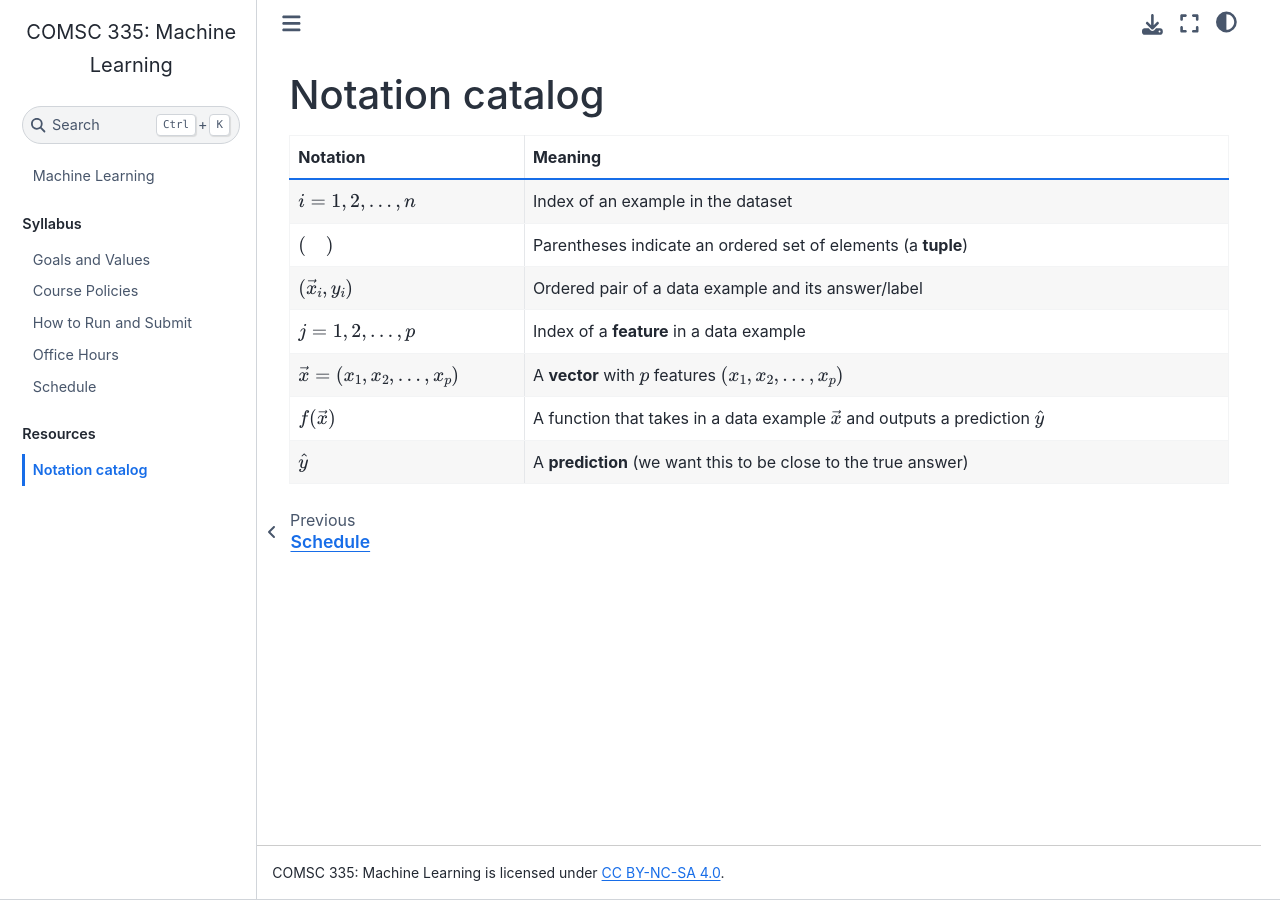
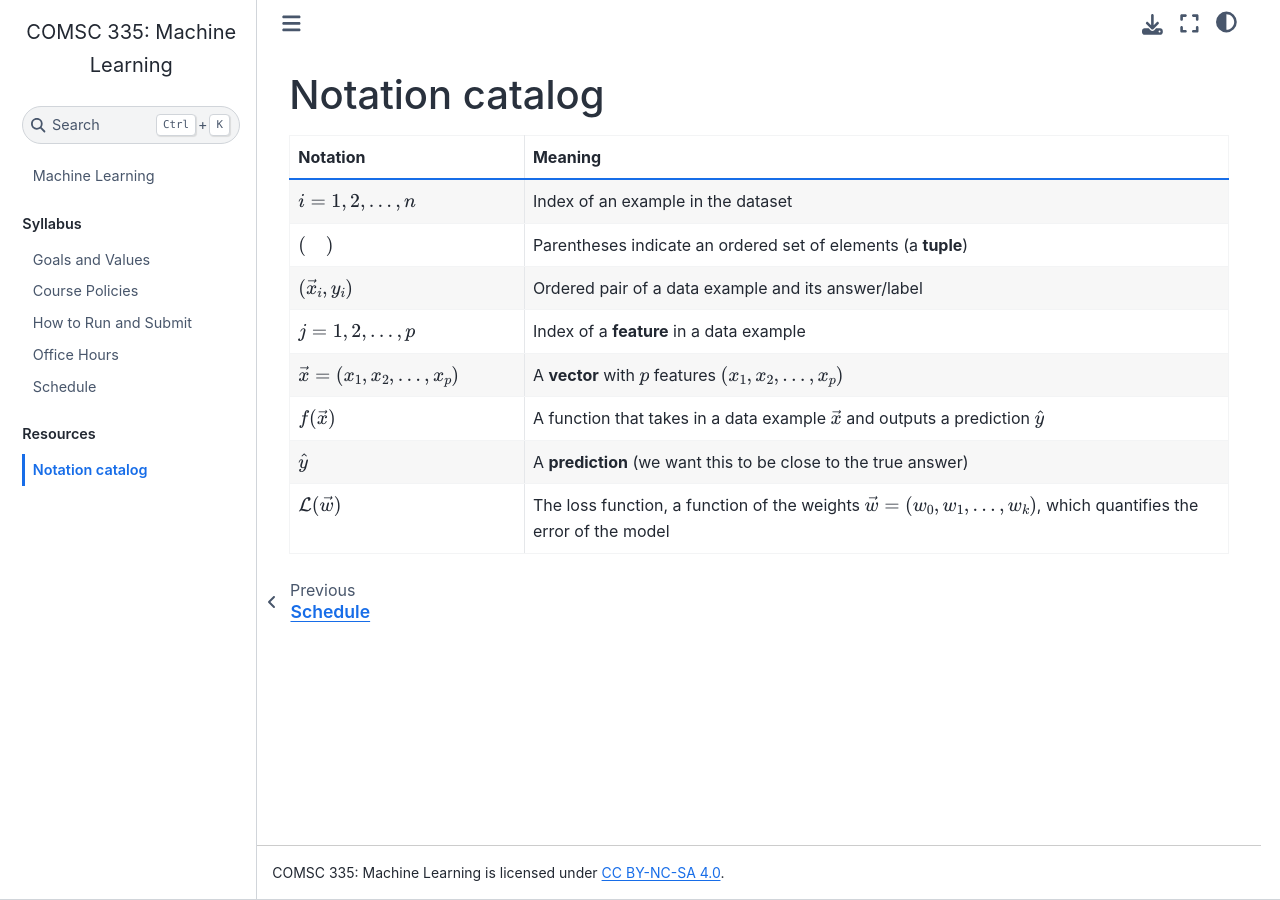
Before and after one commit to comsc335/comsc335.github.io, a Jupyter Book: the page built from resources/catalog.md, in a window 1280 px wide. Built offline with Jupyter Book 1.0.4 settings and Sphinx 7.4.7 and the Sphinx Book theme 1.1.4, drawn with Linux system fonts in a browser that asks for light colours; pages that are not in the unit, such as notebooks, are missing from menus.

````diff
--- a/_config.yml
+++ b/_config.yml
@@ -15,6 +15,7 @@ execute:
   exclude_patterns:
     - "worksheets/*.ipynb"
     - "homeworks/*ipynb"
+    - "activities/*ipynb"
 
 # Define the name of the latex output file for PDF builds
 latex:
--- a/resources/catalog.md
+++ b/resources/catalog.md
@@ -22,4 +22,6 @@
   - A function that takes in a data example $\vec{x}$ and outputs a prediction $\hat{y}$
 * - $\hat{y}$
   - A **prediction** (we want this to be close to the true answer)
+* - $\mathcal{L}(\vec{w})$
+  - The loss function, a function of the weights $\vec{w} = (w_0, w_1, \ldots, w_k)$, which quantifies the error of the model
 ```
````
Also changed, not shown: syllabus/schedule.md (+11 -4 lines), 1 other file.
